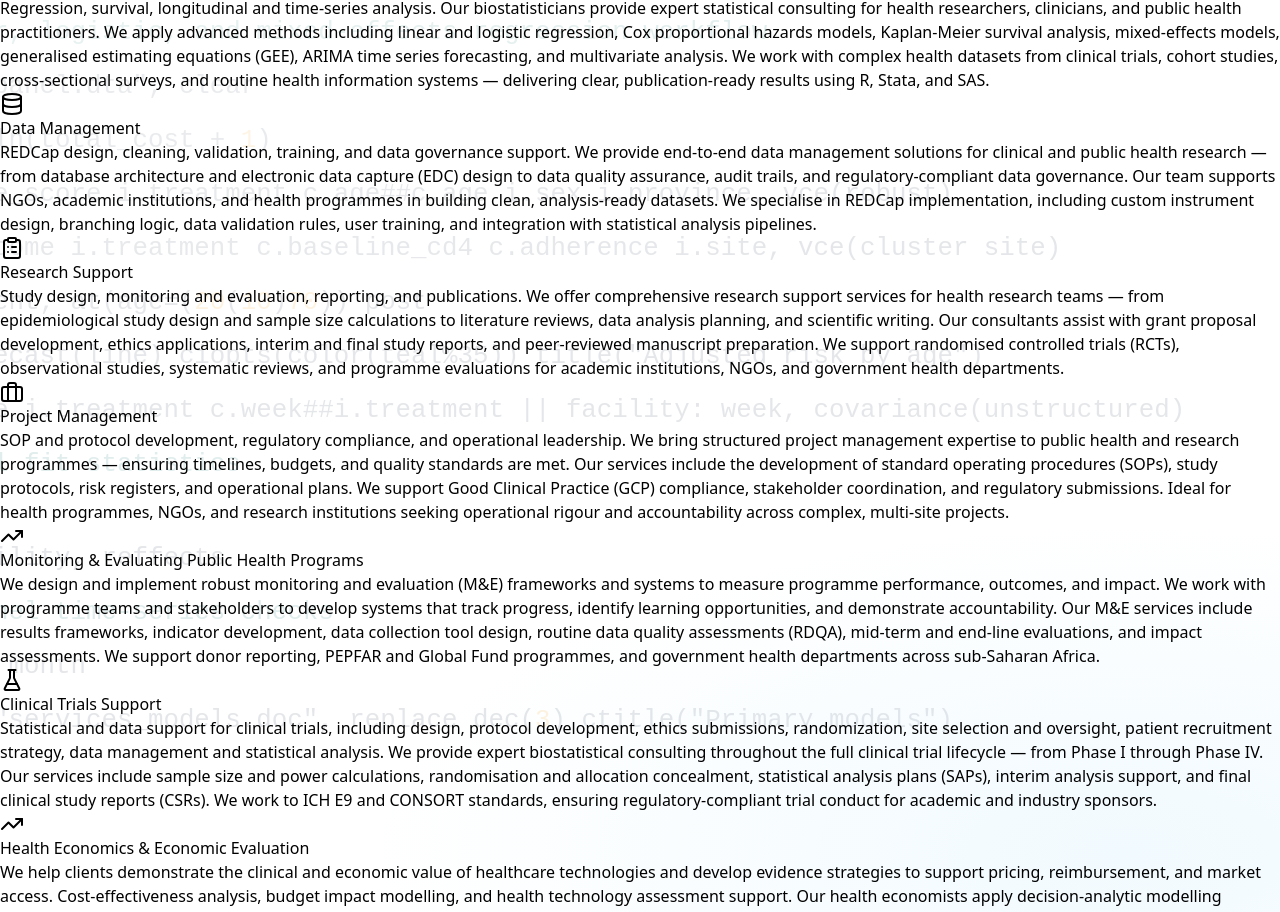
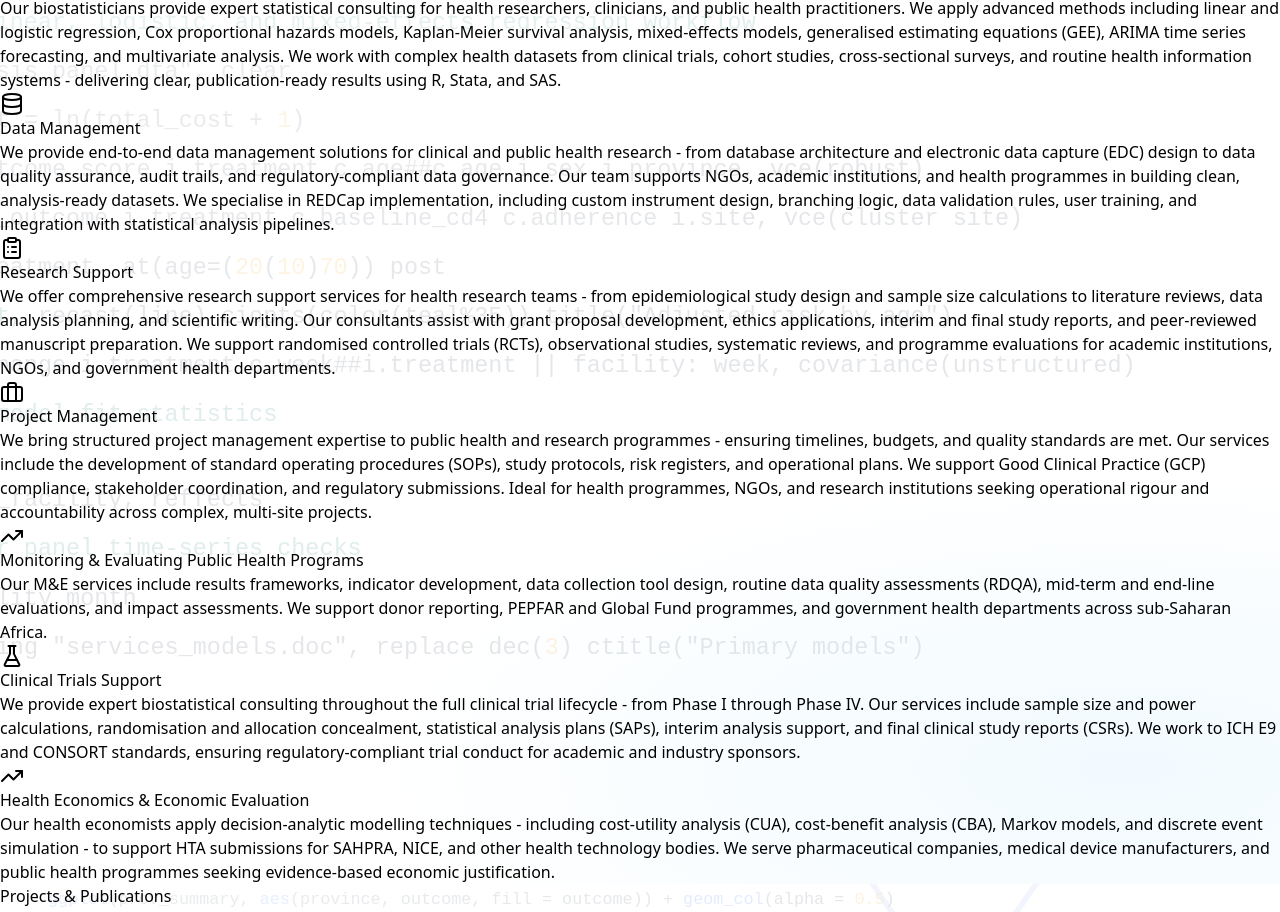
Before and after one commit to MTHermann/Bluetick-Health-public-health-consulting-website, a React (Vite) app: page / in a window 1280 px wide. Shown: the part 484-1396 px from the top of the page. Built offline with nearby package versions, Linux system fonts and the light colour scheme; the HTML template or start-up script is replaced by a standard one.

Commit message:
Remove requested service lines and em dashes
Co-authored-by: MTHermann <158726671+MTHermann@users.noreply.github.com>

```diff
--- a/src/pages/ConsultingWebsite.jsx
+++ b/src/pages/ConsultingWebsite.jsx
@@ -34,37 +34,37 @@ const services = [
   {
     icon: BarChart3,
     title: 'Statistical Analysis',
-    body: 'Regression, survival, longitudinal and time-series analysis. Our biostatisticians provide expert statistical consulting for health researchers, clinicians, and public health practitioners. We apply advanced methods including linear and logistic regression, Cox proportional hazards models, Kaplan-Meier survival analysis, mixed-effects models, generalised estimating equations (GEE), ARIMA time series forecasting, and multivariate analysis. We work with complex health datasets from clinical trials, cohort studies, cross-sectional surveys, and routine health information systems — delivering clear, publication-ready results using R, Stata, and SAS.',
+    body: 'Our biostatisticians provide expert statistical consulting for health researchers, clinicians, and public health practitioners. We apply advanced methods including linear and logistic regression, Cox proportional hazards models, Kaplan-Meier survival analysis, mixed-effects models, generalised estimating equations (GEE), ARIMA time series forecasting, and multivariate analysis. We work with complex health datasets from clinical trials, cohort studies, cross-sectional surveys, and routine health information systems - delivering clear, publication-ready results using R, Stata, and SAS.',
   },
   {
     icon: Database,
     title: 'Data Management',
-    body: 'REDCap design, cleaning, validation, training, and data governance support. We provide end-to-end data management solutions for clinical and public health research — from database architecture and electronic data capture (EDC) design to data quality assurance, audit trails, and regulatory-compliant data governance. Our team supports NGOs, academic institutions, and health programmes in building clean, analysis-ready datasets. We specialise in REDCap implementation, including custom instrument design, branching logic, data validation rules, user training, and integration with statistical analysis pipelines.',
+    body: 'We provide end-to-end data management solutions for clinical and public health research - from database architecture and electronic data capture (EDC) design to data quality assurance, audit trails, and regulatory-compliant data governance. Our team supports NGOs, academic institutions, and health programmes in building clean, analysis-ready datasets. We specialise in REDCap implementation, including custom instrument design, branching logic, data validation rules, user training, and integration with statistical analysis pipelines.',
   },
   {
     icon: ClipboardList,
     title: 'Research Support',
-    body: 'Study design, monitoring and evaluation, reporting, and publications. We offer comprehensive research support services for health research teams — from epidemiological study design and sample size calculations to literature reviews, data analysis planning, and scientific writing. Our consultants assist with grant proposal development, ethics applications, interim and final study reports, and peer-reviewed manuscript preparation. We support randomised controlled trials (RCTs), observational studies, systematic reviews, and programme evaluations for academic institutions, NGOs, and government health departments.',
+    body: 'We offer comprehensive research support services for health research teams - from epidemiological study design and sample size calculations to literature reviews, data analysis planning, and scientific writing. Our consultants assist with grant proposal development, ethics applications, interim and final study reports, and peer-reviewed manuscript preparation. We support randomised controlled trials (RCTs), observational studies, systematic reviews, and programme evaluations for academic institutions, NGOs, and government health departments.',
   },
   {
     icon: Briefcase,
     title: 'Project Management',
-    body: 'SOP and protocol development, regulatory compliance, and operational leadership. We bring structured project management expertise to public health and research programmes — ensuring timelines, budgets, and quality standards are met. Our services include the development of standard operating procedures (SOPs), study protocols, risk registers, and operational plans. We support Good Clinical Practice (GCP) compliance, stakeholder coordination, and regulatory submissions. Ideal for health programmes, NGOs, and research institutions seeking operational rigour and accountability across complex, multi-site projects.',
+    body: 'We bring structured project management expertise to public health and research programmes - ensuring timelines, budgets, and quality standards are met. Our services include the development of standard operating procedures (SOPs), study protocols, risk registers, and operational plans. We support Good Clinical Practice (GCP) compliance, stakeholder coordination, and regulatory submissions. Ideal for health programmes, NGOs, and research institutions seeking operational rigour and accountability across complex, multi-site projects.',
   },
   {
     icon: TrendingUp,
     title: 'Monitoring & Evaluating Public Health Programs',
-    body: 'We design and implement robust monitoring and evaluation (M&E) frameworks and systems to measure programme performance, outcomes, and impact. We work with programme teams and stakeholders to develop systems that track progress, identify learning opportunities, and demonstrate accountability. Our M&E services include results frameworks, indicator development, data collection tool design, routine data quality assessments (RDQA), mid-term and end-line evaluations, and impact assessments. We support donor reporting, PEPFAR and Global Fund programmes, and government health departments across sub-Saharan Africa.',
+    body: 'Our M&E services include results frameworks, indicator development, data collection tool design, routine data quality assessments (RDQA), mid-term and end-line evaluations, and impact assessments. We support donor reporting, PEPFAR and Global Fund programmes, and government health departments across sub-Saharan Africa.',
   },
   {
     icon: FlaskConical,
     title: 'Clinical Trials Support',
-    body: 'Statistical and data support for clinical trials, including design, protocol development, ethics submissions, randomization, site selection and oversight, patient recruitment strategy, data management and statistical analysis. We provide expert biostatistical consulting throughout the full clinical trial lifecycle — from Phase I through Phase IV. Our services include sample size and power calculations, randomisation and allocation concealment, statistical analysis plans (SAPs), interim analysis support, and final clinical study reports (CSRs). We work to ICH E9 and CONSORT standards, ensuring regulatory-compliant trial conduct for academic and industry sponsors.',
+    body: 'We provide expert biostatistical consulting throughout the full clinical trial lifecycle - from Phase I through Phase IV. Our services include sample size and power calculations, randomisation and allocation concealment, statistical analysis plans (SAPs), interim analysis support, and final clinical study reports (CSRs). We work to ICH E9 and CONSORT standards, ensuring regulatory-compliant trial conduct for academic and industry sponsors.',
   },
   {
     icon: TrendingUp,
     title: 'Health Economics & Economic Evaluation',
-    body: 'We help clients demonstrate the clinical and economic value of healthcare technologies and develop evidence strategies to support pricing, reimbursement, and market access. Cost-effectiveness analysis, budget impact modelling, and health technology assessment support. Our health economists apply decision-analytic modelling techniques — including cost-utility analysis (CUA), cost-benefit analysis (CBA), Markov models, and discrete event simulation — to support HTA submissions for SAHPRA, NICE, and other health technology bodies. We serve pharmaceutical companies, medical device manufacturers, and public health programmes seeking evidence-based economic justification.',
+    body: 'Our health economists apply decision-analytic modelling techniques - including cost-utility analysis (CUA), cost-benefit analysis (CBA), Markov models, and discrete event simulation - to support HTA submissions for SAHPRA, NICE, and other health technology bodies. We serve pharmaceutical companies, medical device manufacturers, and public health programmes seeking evidence-based economic justification.',
   },
 ]
 
```
